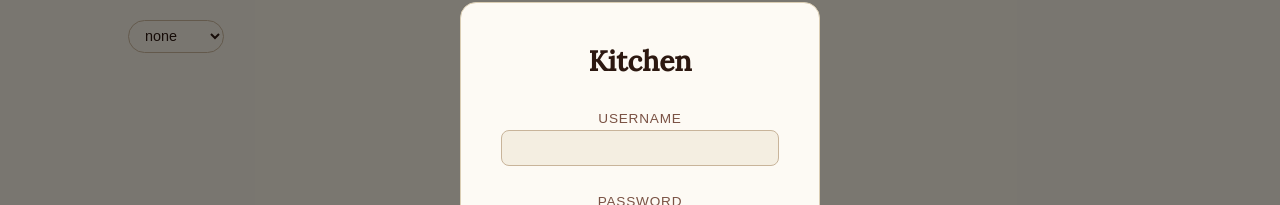
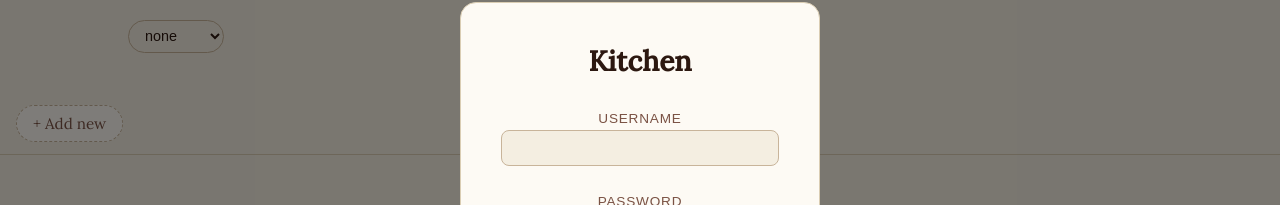
Before and after one commit to EthanLuong/kitchen, a React (Vite) app in the folder frontend/: page / in a window 1280 px wide. Shown: the part 202-407 px from the top of the page. Built offline with nearby package versions, Linux system fonts and the light colour scheme.

Commit message:
feat(quickadd): scaffold QuickAddBar with + Add new entry

```diff
--- a/frontend/src/App.css
+++ b/frontend/src/App.css
@@ -450,3 +450,40 @@ button:hover {
   padding-bottom: 0.5rem;
   border-bottom: 1px solid var(--sand-lt);
 }
+
+.quickaddbar {
+  display: flex;
+  gap: 0.5rem;
+  padding: 0.75rem 1rem;
+  overflow-x: auto;
+  background: var(--cream);
+  border-bottom: 1px solid var(--sand-lt);
+}
+
+.quickadd-chip {
+  flex-shrink: 0;
+  padding: 0.5rem 1rem;
+  border-radius: 999px;
+  border: 1px solid var(--sand);
+  background: var(--card);
+  color: var(--ink);
+  font-family: inherit;
+  font-size: 0.95rem;
+  cursor: pointer;
+  white-space: nowrap;
+  transition: background 0.15s ease, border-color 0.15s ease;
+}
+
+.quickadd-chip:hover {
+  background: var(--tc-pale);
+  border-color: var(--tc-light);
+}
+
+.quickadd-add-new {
+  border-style: dashed;
+  color: var(--mid);
+}
+
+.quickadd-add-new:hover {
+  color: var(--tc);
+}
--- a/frontend/src/App.tsx
+++ b/frontend/src/App.tsx
@@ -21,6 +21,7 @@ import {
   getItemDefaults,
 } from "./api/fetchFood";
 import ItemModal from "./components/ItemModal";
+import QuickAddBar from "./components/QuickAddBar";
 import AuthenticationModal from "./components/AuthCard";
 import FilterBar from "./components/FilterBar";
 import NavBar from "./components/NavBar";
@@ -303,6 +304,11 @@ function App() {
         setLocationFilter={locationFilterHandler}
         setGroupBy={setGroupBy}
       ></FilterBar>
+      <QuickAddBar
+        itemDefaults={itemDefaults}
+        onAddNew={() => setModalState("add")}
+        onQuickAdd={async () => {}}
+      />
       {foodLoading ? (
         <div>Loading...</div>
       ) : (
--- /dev/null
+++ b/frontend/src/components/QuickAddBar.tsx
@@ -0,0 +1,40 @@
+import { type ItemDefaultsResponse } from "../types/types";
+
+export type QuickAddOverrides = {
+  quantity: number;
+  expirationDate: string;
+};
+
+type QuickAddBarProps = {
+  itemDefaults: ItemDefaultsResponse[];
+  onQuickAdd: (defaults: ItemDefaultsResponse, overrides: QuickAddOverrides) => Promise<void>;
+  onAddNew: () => void;
+};
+
+export default function QuickAddBar({
+  itemDefaults,
+  onAddNew,
+}: QuickAddBarProps) {
+  const sorted = [...itemDefaults].sort((a, b) => a.name.localeCompare(b.name));
+
+  return (
+    <div className="quickaddbar" role="toolbar" aria-label="Quick add">
+      {sorted.map((d) => (
+        <button
+          key={d.name}
+          type="button"
+          className="quickadd-chip"
+        >
+          {d.name}
+        </button>
+      ))}
+      <button
+        type="button"
+        className="quickadd-chip quickadd-add-new"
+        onClick={onAddNew}
+      >
+        + Add new
+      </button>
+    </div>
+  );
+}
```
